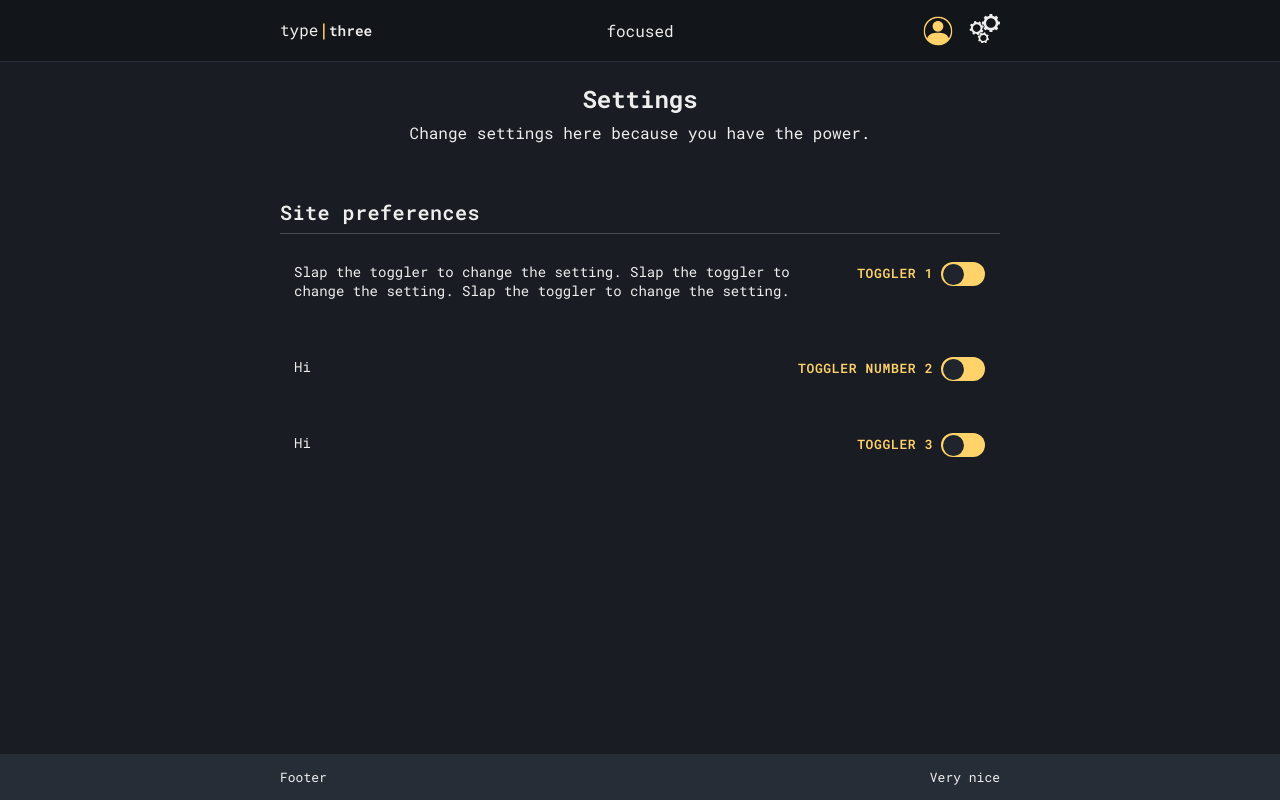
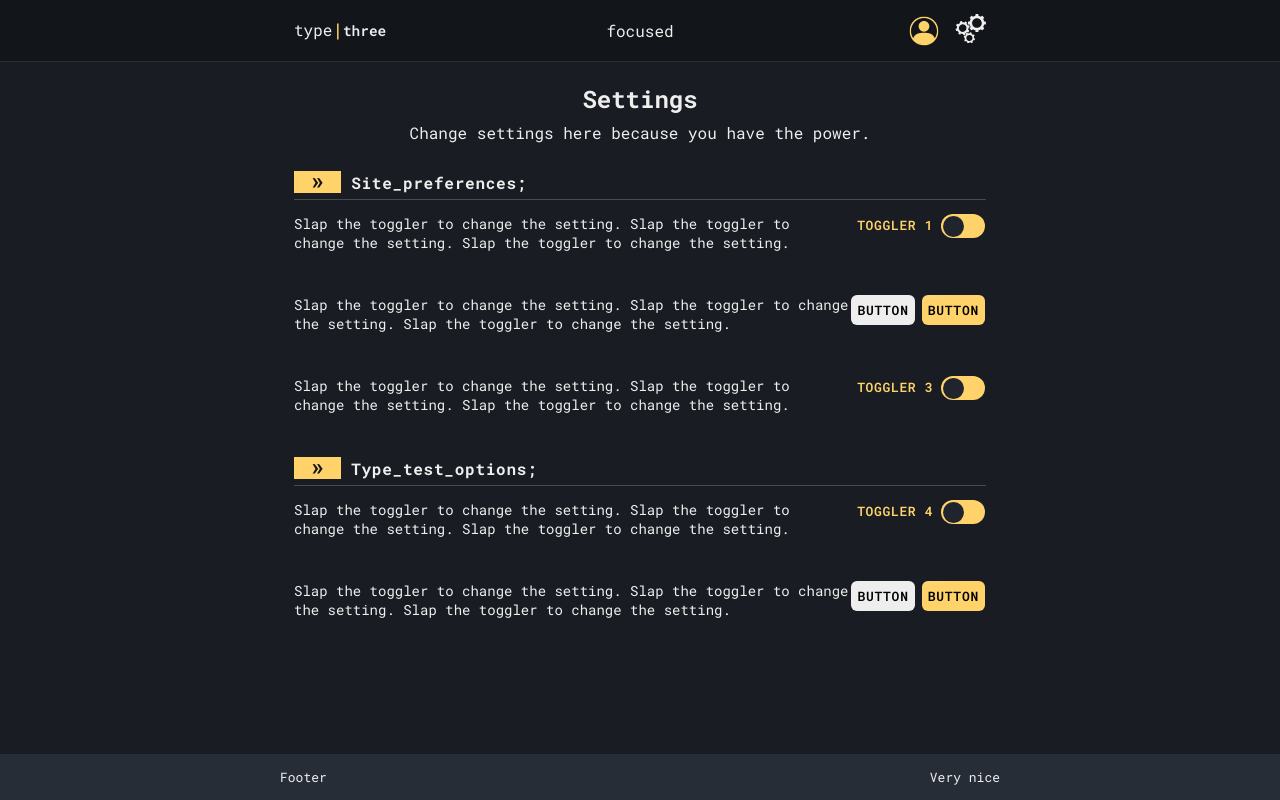
Before and after one commit to patrik-setterberg/typethree, a React (Create React App) app in the folder frontend/: page /settings in a window 1280 px wide. Built offline with nearby package versions, Linux system fonts and the light colour scheme.

Commit message:
Add Button component, misc styling

```diff
--- a/frontend/src/components/Header/Header.styles.ts
+++ b/frontend/src/components/Header/Header.styles.ts
@@ -1,5 +1,6 @@
 import styled from "styled-components";
 
+import media from "../../globals/media-breakpoints";
 import { Container } from "../UI/Container.styles";
 import { Branding } from "./Branding/Branding.styles";
 import { HeaderControls } from "./HeaderControls/HeaderControls.styles";
@@ -13,6 +14,7 @@ export const Header = styled.header`
   // Center middle element (Header message).
   & ${Container} {
     justify-content: space-between;
+    padding: var(--default-spacing);
 
     & ${Branding}, & ${HeaderControls} {
       flex-grow: 1;
@@ -23,4 +25,14 @@ export const Header = styled.header`
       margin-left: auto;
     }
   }
+
+  @media ${media.atleastMedium} {
+    & ${Container} > *:first-child {
+      margin-left: var(--default-spacing);
+    }
+
+    & ${Container} > *:last-child {
+      margin-right: var(--default-spacing);
+    }
+  };
 `;
--- /dev/null
+++ b/frontend/src/components/UI/Button/Button.interfaces.ts
@@ -0,0 +1,6 @@
+export interface ButtonProps {
+  onClickFunc: () => void;
+  label: string;
+  ariaLabel: string;
+  isActive: boolean;
+}
--- /dev/null
+++ b/frontend/src/components/UI/Button/Button.styles.ts
@@ -0,0 +1,44 @@
+import styled, { css } from "styled-components";
+
+export const Button = styled.button<{ isActive: boolean }>`
+  width: 100px;
+  height: fit-content;
+  padding: 0.375rem;
+  border: none;
+  border-radius: 0.375rem;
+  font-family: var(--font-main);
+  font-size: 0.8125rem;
+  font-weight: 600;
+  letter-spacing: 0.75px;
+  text-transform: uppercase;
+  background: linear-gradient(
+    170deg,
+    ${(props) => props.theme.primary} 0%,
+    ${(props) => props.theme.primary} 33%,
+    ${(props) => props.theme.highlight} 66%
+  );
+
+  ${(props) =>
+    props.isActive &&
+    css`
+      background: ${props.theme.primary};
+    `};
+
+  background-size: 100% 300%;
+  background-position: 100% 100%;
+  transition: background-position 0.6s ease-out, letter-spacing 0.2s ease-out;
+  cursor: pointer;
+
+  &:hover {
+    background-position: 100% 0%;
+    letter-spacing: 1.2px;
+  }
+
+  &:active {
+    background: ${props => props.theme.highlight};
+  }
+
+  & + & {
+    margin-left: calc(var(--default-spacing) / 2);
+  }
+`;
--- /dev/null
+++ b/frontend/src/components/UI/Button/Button.tsx
@@ -0,0 +1,8 @@
+import * as S from "./Button.styles";
+import { ButtonProps } from "./Button.interfaces";
+
+const Button = ({ onClickFunc, label, ariaLabel, isActive }: ButtonProps): JSX.Element => {
+  return <S.Button onClick={onClickFunc} isActive={isActive} aria-label={ariaLabel}>{label}</S.Button>;
+};
+
+export default Button;
--- a/frontend/src/components/UI/PageTagline.styles.ts
+++ b/frontend/src/components/UI/PageTagline.styles.ts
@@ -3,6 +3,7 @@ import media from "../../globals/media-breakpoints";
 
 const PageTagline = styled.span`
   color: ${props => props.theme.primary};
+  margin-bottom: var(--default-spacing);
 `
 
 export default PageTagline;
--- a/frontend/src/globals/global-styles.ts
+++ b/frontend/src/globals/global-styles.ts
@@ -34,7 +34,7 @@ const GlobalStyle = createGlobalStyle`
   @media ${media.large} {
     :root {
       --default-spacing: 1rem;
-      --content-width: 75rem;
+      --content-width: 64rem;
     }
   }
 `
--- a/frontend/src/pages/SettingsPage/SettingsCategory/SettingsCategory.styles.ts
+++ b/frontend/src/pages/SettingsPage/SettingsCategory/SettingsCategory.styles.ts
@@ -2,17 +2,36 @@ import styled from "styled-components";
 
 export const SettingsCategory = styled.section`
   width: 100%;
-  margin-top: calc(var(--default-spacing) * 2);
-  padding-top: calc(var(--default-spacing) * 2);
+  margin-top: var(--default-spacing);
 `;
 
 export const SettingsCategoryTitle = styled.h2`
-  font-size: 1.25rem;
-  border-bottom: 1px solid rgba(255, 255, 255, 0.2);
-  padding-bottom: 0.5rem;
-  font-weight: 600;
-  letter-spacing: 0.5px;
+  position: relative;
+  font-size: 1rem;
+  letter-spacing: 0.75px;
+  border-bottom: 1px solid rgba(255, 255, 255, 0.2); /* theme variable somehow pls */
+  padding-bottom: 0.375rem;
+  margin: 0 var(--default-spacing);
   color: ${(props) => props.theme.primary};
+
+  &::before {
+    content: '»';
+    display: inline-block;
+    background-color: ${props => props.theme.highlight};
+    color: ${props => props.theme.backgroundSecondary};
+    font-weight: bold;
+    font-size: 1.5em;
+    line-height: 0.75;
+    padding: 0 1rem 0.25rem 1rem;
+    margin-right: 0.625rem;
+    transition: all 2s ease;
+  }
+
+  ${SettingsCategory}:hover &::before {
+      background-color: ${props => props.theme.primary};
+      padding-right: 0.75rem;
+      padding-left: 1.25rem;
+    }
 `;
 
 export const SettingsList = styled.ul`
--- a/frontend/src/pages/SettingsPage/SettingsItem/SettingsItem.interfaces.ts
+++ b/frontend/src/pages/SettingsPage/SettingsItem/SettingsItem.interfaces.ts
@@ -1,6 +1,3 @@
 export interface SettingsItemProps {
-  togglerId: string;
-  togglerLabel: string;
-  togglerFunc: () => void;
   children: React.ReactNode;
 }
--- a/frontend/src/pages/SettingsPage/SettingsItem/SettingsItem.styles.ts
+++ b/frontend/src/pages/SettingsPage/SettingsItem/SettingsItem.styles.ts
@@ -5,7 +5,7 @@ export const SettingsItem = styled.li`
   justify-content: space-between;
   position: relative;
   width: auto;
-  padding: calc(var(--default-spacing) * 2) var(--default-spacing);
+  padding: var(--default-spacing) var(--default-spacing) calc(var(--default-spacing) * 2);
   border-right: 1px solid transparent;
   border-bottom: 1px solid transparent;
 
--- a/frontend/src/pages/SettingsPage/SettingsItem/SettingsItem.tsx
+++ b/frontend/src/pages/SettingsPage/SettingsItem/SettingsItem.tsx
@@ -1,21 +1,12 @@
 import * as S from "./SettingsItem.styles";
 import { SettingsItemProps } from "./SettingsItem.interfaces";
-import ToggleSwitch from "../../../components/UI/ToggleSwitch/ToggleSwitch";
 
 const SettingsItem = ({
-  togglerId,
-  togglerLabel,
-  togglerFunc,
   children,
 }: SettingsItemProps): JSX.Element => {
   return (
     <S.SettingsItem>
       {children}
-      <ToggleSwitch
-        Id={togglerId}
-        labelText={togglerLabel}
-        onChangeFunc={togglerFunc}
-      />
     </S.SettingsItem>
   );
 };
--- a/frontend/src/pages/SettingsPage/SettingsPage.tsx
+++ b/frontend/src/pages/SettingsPage/SettingsPage.tsx
@@ -6,6 +6,8 @@ import PageTitle from "../../components/UI/PageTitle.styles";
 import PageTagline from "../../components/UI/PageTagline.styles";
 import SettingsCategory from "./SettingsCategory/SettingsCategory";
 import SettingsItem from "./SettingsItem/SettingsItem";
+import ToggleSwitch from "../../components/UI/ToggleSwitch/ToggleSwitch";
+import Button from "../../components/UI/Button/Button";
 
 const SettingsPage = ({}: SettingsPageProps): JSX.Element => {
   const S = { ...SettingsPageStyles, Container, PageTitle, PageTagline };
@@ -20,27 +22,42 @@ const SettingsPage = ({}: SettingsPageProps): JSX.Element => {
       <S.PageTagline>
         Change settings here because you have the power.
       </S.PageTagline>
-      <SettingsCategory title="Site preferences">
-        <SettingsItem
-          togglerId="toggler1"
-          togglerLabel="Toggler 1"
-          togglerFunc={testFunc}
-        >
+      <SettingsCategory title="Site_preferences;">
+        <SettingsItem>
           <span>Slap the toggler to change the setting. Slap the toggler to change the setting. Slap the toggler to change the setting. </span>
+          <ToggleSwitch
+            Id="toggler1"
+            labelText="Toggler 1"
+            onChangeFunc={testFunc}
+          />
         </SettingsItem>
-        <SettingsItem
-          togglerId="toggler2"
-          togglerLabel="Toggler number 2"
-          togglerFunc={testFunc}
-        >
-          <span>Hi</span>
+        <SettingsItem>
+          <span>Slap the toggler to change the setting. Slap the toggler to change the setting. Slap the toggler to change the setting. </span>
+          <Button onClickFunc={() => console.log('hehehehe')} label="button" ariaLabel="button" isActive={true}/>
+          <Button onClickFunc={() => console.log('hehehehe')} label="button" ariaLabel="button" isActive={false}/>
         </SettingsItem>
-        <SettingsItem
-          togglerId="toggler3"
-          togglerLabel="Toggler 3"
-          togglerFunc={testFunc}
-        >
-          <span>Hi</span>
+        <SettingsItem>
+          <span>Slap the toggler to change the setting. Slap the toggler to change the setting. Slap the toggler to change the setting. </span>
+          <ToggleSwitch
+            Id="toggler3"
+            labelText="Toggler 3"
+            onChangeFunc={testFunc}
+          />
+        </SettingsItem>
+      </SettingsCategory>
+      <SettingsCategory title="Type_test_options;">
+      <SettingsItem>
+          <span>Slap the toggler to change the setting. Slap the toggler to change the setting. Slap the toggler to change the setting. </span>
+          <ToggleSwitch
+            Id="toggler4"
+            labelText="Toggler 4"
+            onChangeFunc={testFunc}
+          />
+        </SettingsItem>
+        <SettingsItem>
+          <span>Slap the toggler to change the setting. Slap the toggler to change the setting. Slap the toggler to change the setting. </span>
+          <Button onClickFunc={() => console.log('hehehehe')} label="button" ariaLabel="button" isActive={true}/>
+          <Button onClickFunc={() => console.log('hehehehe')} label="button" ariaLabel="button" isActive={false}/>
         </SettingsItem>
       </SettingsCategory>
     </S.Container>
```
